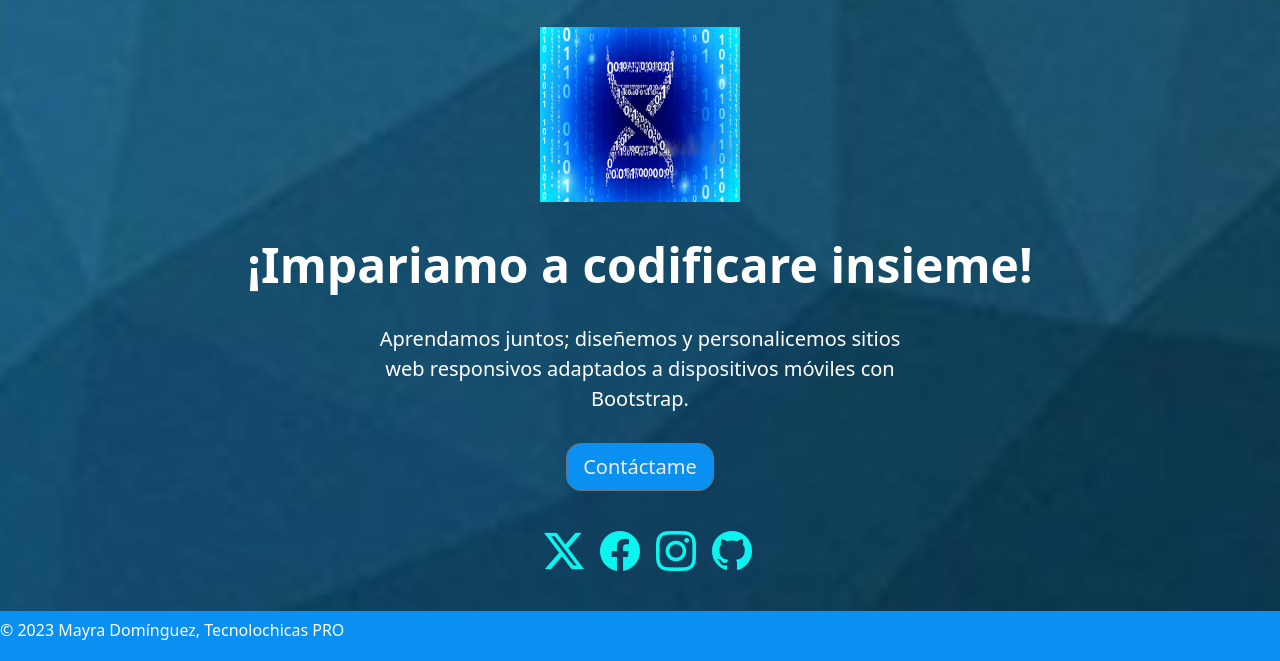
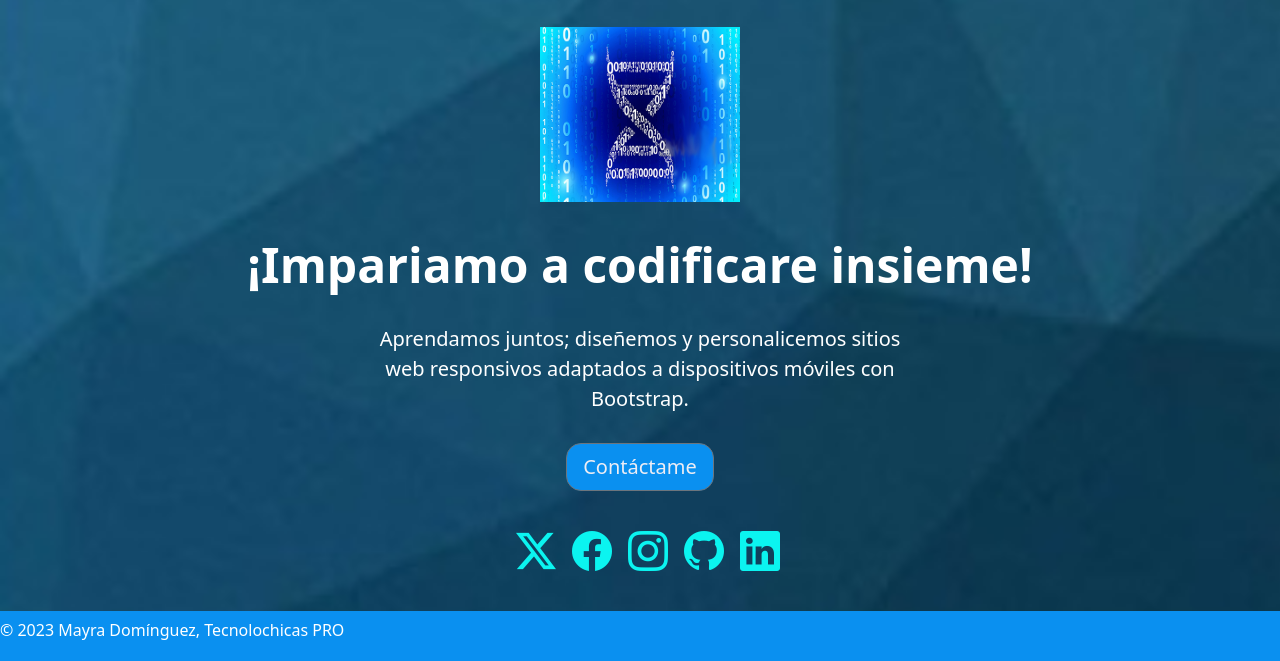
Before and after one commit to MayraDP/miPortafolio, a plain HTML site: page index.html in a window 1280 px wide. Shown: the part 2843-3504 px from the top of the page. Drawn offline with nearby package versions, Linux system fonts and the light colour scheme; a web font is replaced by a local one.

Commit message:
version7.5

```diff
--- a/index.html
+++ b/index.html
@@ -294,6 +294,9 @@
     <li class="nav-item  ms-3">
       <a class="iconos-redes bi bi-github" target="_blank" href="https://github.com/MayraDP"></a>
     </li>
+    <li class="nav-item  ms-3">
+      <a class="iconos-redes bi bi-linkedin" target="_blank" href="https://www.linkedin.com/feed/"></a>
+    </li>
   </ul>
 </div>
 </section>
```
